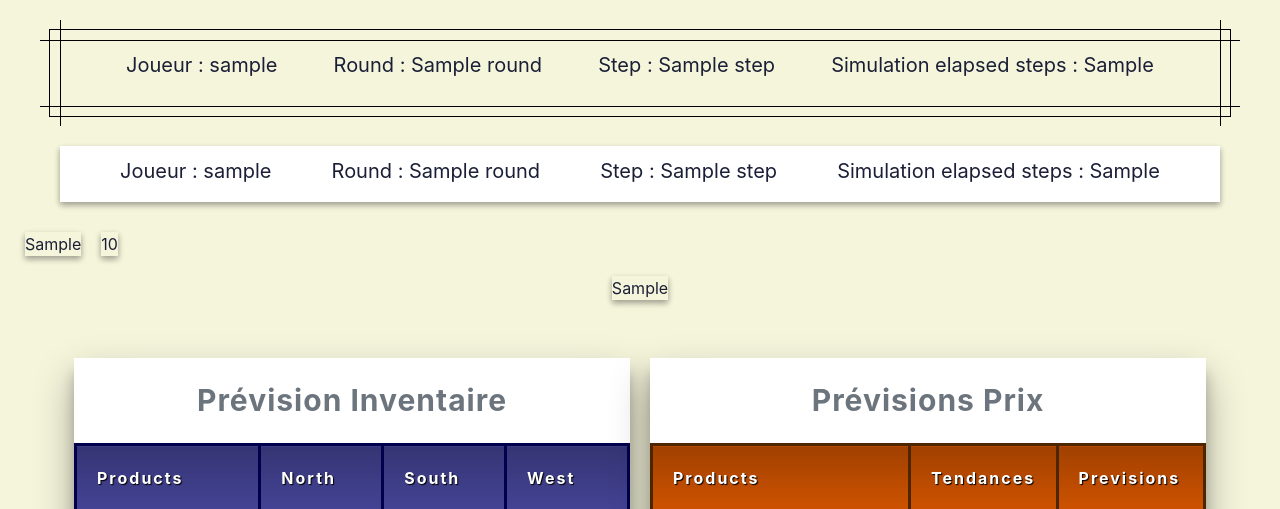
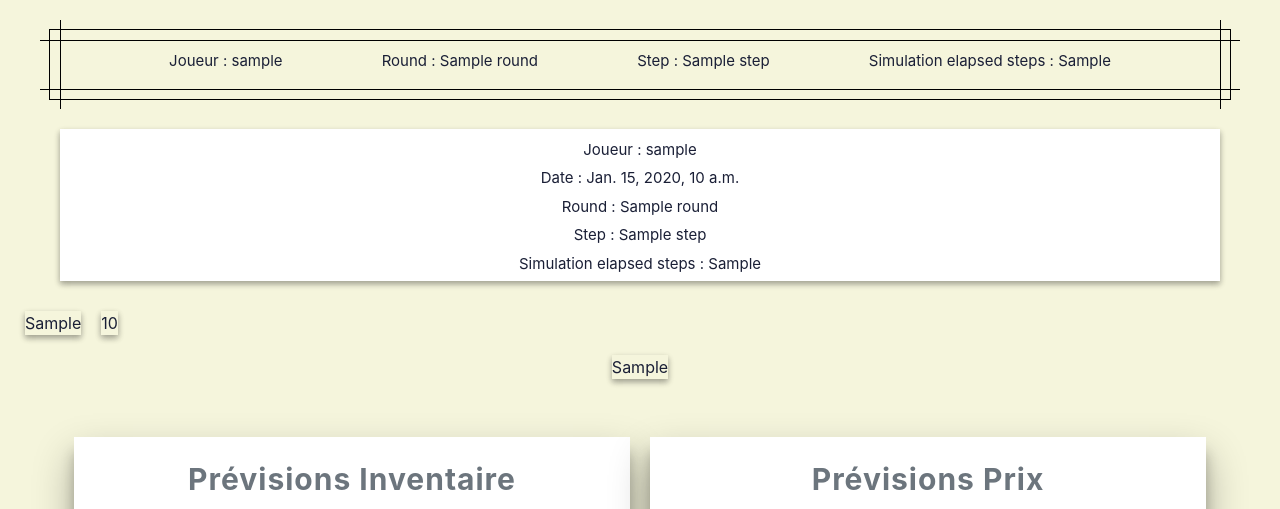
Before and after one commit to Thrynk/ERPsim-helper, a Django app: template django_server/erpsim_helper/templates/index.html in a window 1280 px wide. Shown: the top 509 px of the page. Run offline with Django 3.2, Linux system fonts and the light colour scheme; the template is opened without the code that fills it: most values are stand-ins (such as "Sample title", 1, 10 or a date in 2020); lists and menus that the app fills with data are empty.

Commit message:
Changes in headers.

```diff
--- a/django_server/erpsim_helper/static/css/header.css
+++ b/django_server/erpsim_helper/static/css/header.css
@@ -40,6 +40,15 @@ body {
   }
 
 .headerdiv {
-   font-size : 20px;
+   font-size : 15px;
    align-items: center;
+    text-align :center;
+    justify-content  :center;
+    margin-bottom:-10px;
 }
+
+#informations{
+ display:flex;
+ flex-direction:column;
+
+}
--- a/django_server/erpsim_helper/templates/index.html
+++ b/django_server/erpsim_helper/templates/index.html
@@ -29,8 +29,14 @@
     </div>
 
        <div id="header2" >
+
+           <div id="informations">
+
                 <div class="headerdiv">
                     <p>Joueur : {{username}}</p>
+                </div>
+                   <div class="headerdiv">
+                    <p>Date : {{simulation_date}}</p>
                 </div>
                 <div class="headerdiv">
                     <p>Round : {{round}}</p>
@@ -41,6 +47,10 @@
                 <div class="headerdiv">
                     <p>Simulation elapsed steps : {{sim_elapsed_steps}}</p>
                 </div>
+
+           </div>
+
+
     </div>
 
 
@@ -64,7 +74,7 @@
         <div id="tableaux">
             <div class="tableau1">
                 <table id="tableau1table">
-                    <caption class="caption">Prévision Inventaire</caption>
+                    <caption class="caption">Prévisions Inventaire</caption>
                     <thead id="tableau1thead">
                         <tr class="tableau1tr">
                             <th class="tableau1th" scope="col">Products</th>
--- a/django_server/erpsim_helper/views.py
+++ b/django_server/erpsim_helper/views.py
@@ -108,6 +108,9 @@ def index(request):     # TO DO
     print(stocks_per_storage_per_material)
 
     day = CompanyValuation.objects.filter(id_game=game.id, company_code=company_name).aggregate(sim_elapsed_steps=Max('sim_elapsed_steps'))["sim_elapsed_steps"]
+    simulation_date = CompanyValuation.objects.filter(id_game=game.id, company_code=company_name).aggregate(sim_calendar_date=Max('sim_calendar_date'))["sim_calendar_date"]
+    simulation_date = simulation_date.strftime("%e %b %Y")
+
     print(f"day: {day}")
 
     procurement_frequency = 5
@@ -149,6 +152,7 @@ def index(request):     # TO DO
         'round': int(day / 8) + 1 if int(day / 8) == 0 else int(day / 8),
         'step': day % 10,
         'sim_elapsed_steps': day,
+        'simulation_date': simulation_date,
         'material': products,
         'predictions': stock_matrix,
         'modifPrix': prices_matrix_name_converted
```
Lines whose indentation alone changed are shown as unchanged.
